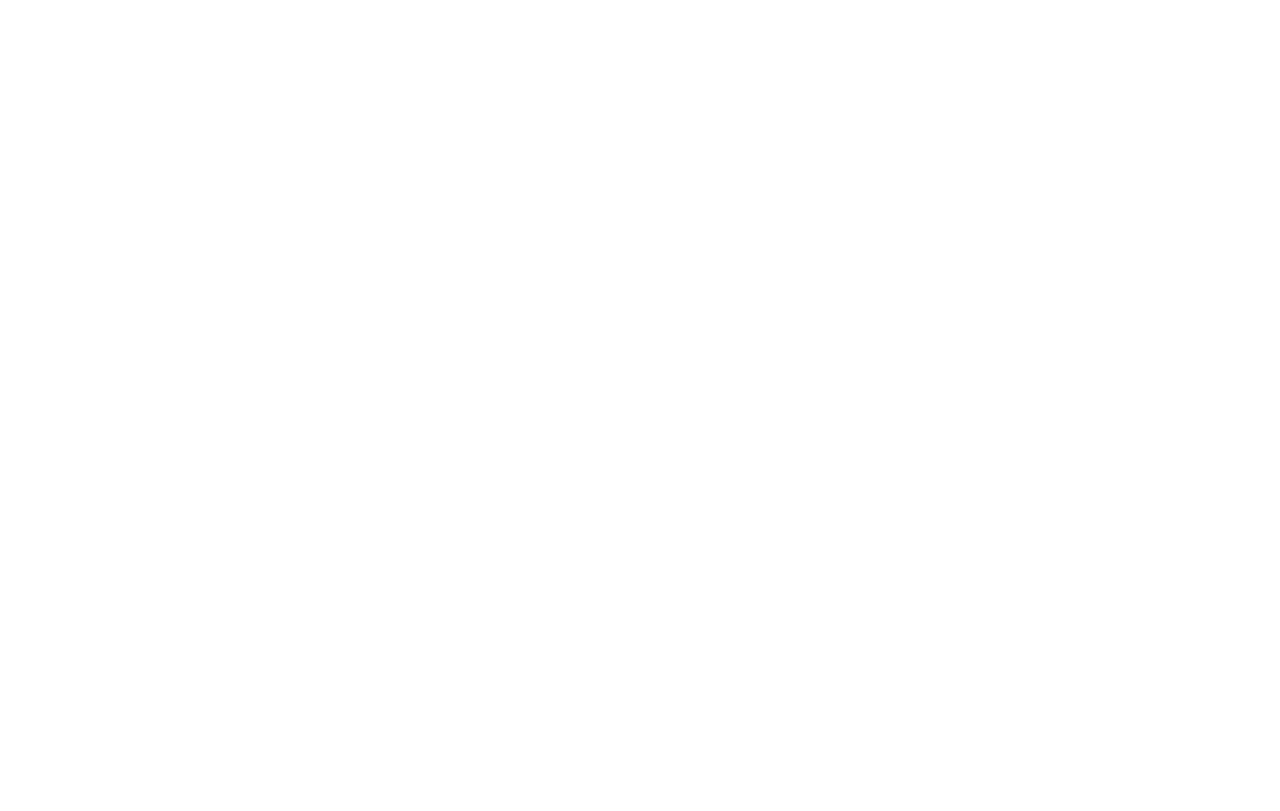
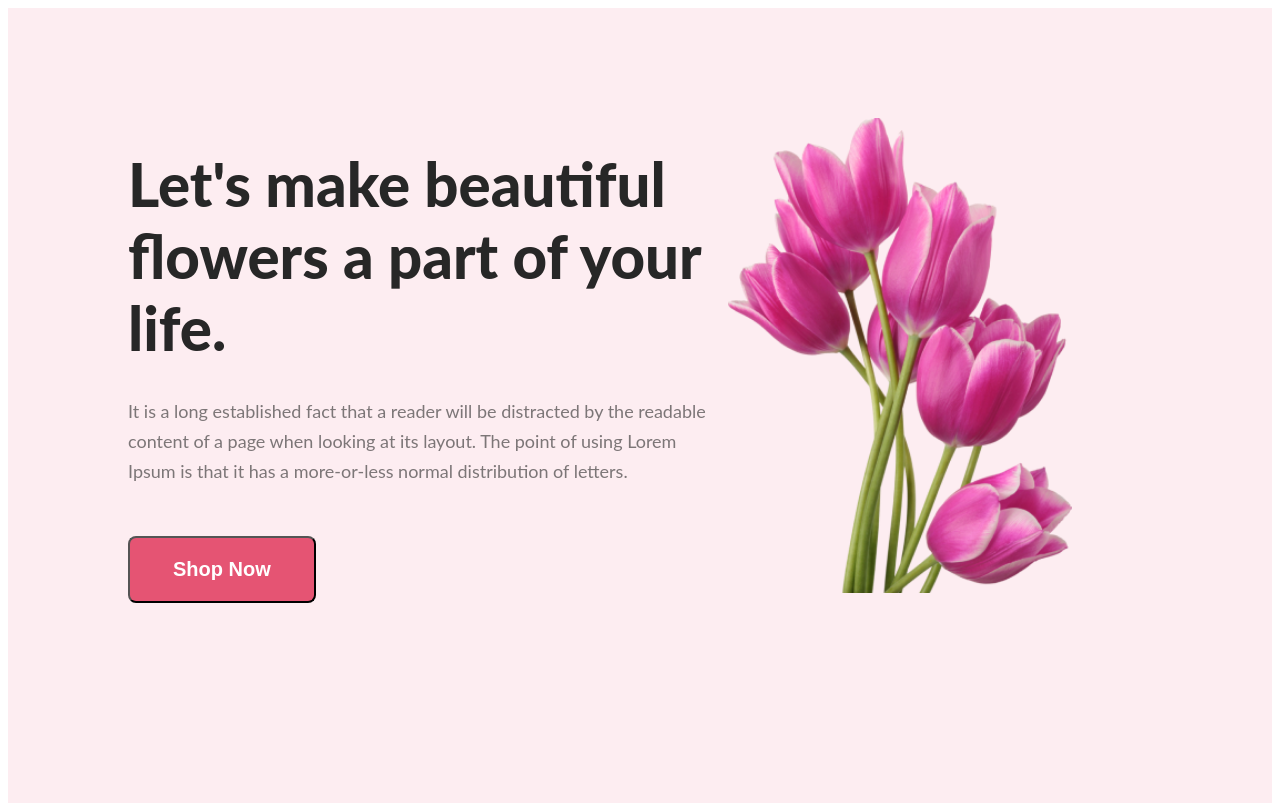
Before and after one commit to hmasifx/flowershop-assignment, a plain HTML site: page index.html in a window 1280 px wide. Drawn offline with Linux system fonts and the light colour scheme.

Commit message:
banner section ready

```diff
--- /dev/null
+++ b/Styles/style.css
@@ -0,0 +1,64 @@
+/* header styles */
+
+header {
+    background-color: rgba(229, 84, 115, 0.10);
+}
+
+.banner {
+    padding: 100px 200px 200px 120px;
+    display: flex;
+    align-items: center;
+    justify-content: space-between;
+}
+
+.banner-content {
+    max-width: 600px;
+}
+
+.banner .banner-image {
+    width: 500px;
+}
+
+body {
+    font-family: 'Lato', sans-serif;
+}
+
+.banner-tittle {
+    color: #272727;
+    font-family: Lato;
+    font-size: 60px;
+
+    font-weight: 800;
+    margin-bottom: 32px;
+
+
+}
+
+p {
+    color: rgba(39, 39, 39, 0.60);
+    font-family: Lato;
+    font-size: 18px;
+    font-style: normal;
+    font-weight: 400;
+    line-height: 30px;
+
+
+}
+
+.button-primary {
+    border-radius: 8px;
+
+    background: #E55473;
+    padding: 20px 43px;
+
+    color: #FFF;
+
+    font-size: 20px;
+
+    font-weight: 700;
+
+    margin-top: 32px;
+
+
+
+}
--- a/index.html
+++ b/index.html
@@ -1,11 +1,55 @@
 <!DOCTYPE html>
 <html lang="en">
+
 <head>
     <meta charset="UTF-8">
     <meta name="viewport" content="width=device-width, initial-scale=1.0">
-    <title>Document</title>
+    <title>Online Flower Shop</title>
+    <link rel="preconnect" href="https://fonts.googleapis.com">
+    <link rel="preconnect" href="https://fonts.gstatic.com" crossorigin>
+    <link href="https://fonts.googleapis.com/css2?family=Open+Sans:wght@400;700;800&display=swap" rel="stylesheet">
+    <link rel="stylesheet" href="./Styles/style.css">
 </head>
+
 <body>
 
+    <header>
+
+        <div class="banner">
+                <div class="banner-content">
+                    <h1 class="banner-tittle">
+                    Let's make  beautiful flowers a part of your life.
+                </h1>
+                <p>It is a long established fact that a reader will be distracted by the readable  content of a page
+                    when
+                    looking at its layout. The point of using Lorem Ipsum is  that it has a more-or-less normal
+                    distribution
+                    of letters.</p>
+                <button class="button-primary">Shop Now</button>
+            </div>
+            <img class="banner-image" src="./Styles/Flower Asset/pngwing 6.png" alt="">
+
+
+            </div>
+
+
+
+
+
+
+        </div>
+
+    </header>
+
+    <main>
+
+    </main>
+
+    <footer>
+
+
+    </footer>
+
 </body>
+
 </html>
```
Also changed, not shown: Styles/Flower Asset/Flower 01.png (added), Styles/Flower Asset/Group 57.png (added), Styles/Flower Asset/Group 58.png (added), Styles/Flower Asset/Group 59.png (added), Styles/Flower Asset/Rectangle 4.png (added), Styles/Flower Asset/Rectangle 5.png (added), Styles/Flower Asset/Rectangle 6.png (added), Styles/Flower Asset/Rectangle 9.png (added), Styles/Flower Asset/pngwing 10.png (added), Styles/Flower Asset/pngwing 5.png (added), Styles/Flower Asset/pngwing 6.png (added), Styles/Flower Asset/pngwing 7.png (added), Styles/Flower Asset/pngwing 8.png (added).
